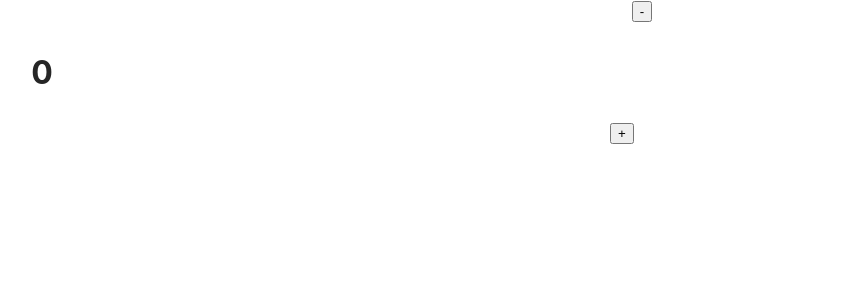
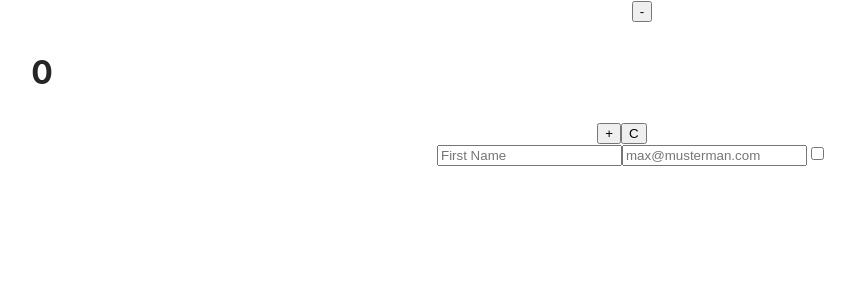
Before and after one commit to ocavli/meme-generator, a React (Create React App) app: page / in a window 1280 px wide. Shown: the top 300 px of the page, without its empty margins (8-863 px from the left). Built offline with nearby package versions, Linux system fonts and the light colour scheme.

Commit message:
add state

```diff
--- a/src/App.js
+++ b/src/App.js
@@ -3,6 +3,7 @@ import './App.css';
 import Navbar from "./components/Navbar"
 import Meme from './components/Meme';
 import Counter from './components/Counter';
+import Form from './components/Form';
 
 function App() {
   return (
@@ -11,6 +12,7 @@ function App() {
       <Meme/>
   **/}
       <Counter/>
+      <Form/>
 
     </div>
   );
--- a/src/components/Counter.js
+++ b/src/components/Counter.js
@@ -1,15 +1,36 @@
 import React from "react";
-import "../styles/Counter.css"
+import "../styles/Counter.css";
 
 function Counter(){
+
+    const [count,setCount] = React.useState(0);
+
+    function add(){
+        setCount(count+1)
+    }
+
+    function subtract(){
+        setCount(count-1)
+
+    }
+
+    function reset(){
+        setCount(0)
+
+    }
+
+
     return(
         <div>
-            <button className="counter--minus"> - </button>
+            <button onClick={subtract} className="counter--minus"> - </button>
             <div className="counter--count">
-                <h1>0</h1>
+                <h1>{count}</h1>
             </div>
-            <button className="counter--plus"> + </button>
+            <button onClick={add} className="counter--plus"> + </button>
+            <button onClick={reset} className="counter--res"> C </button>
+
         </div>
+
     )
 }
 
--- /dev/null
+++ b/src/components/Form.js
@@ -0,0 +1,51 @@
+import React from "react";
+
+function Form() {
+
+    const [firstName, setFirstName] = React.useState("");
+    const [email, setEmail] = React.useState("");
+    const [isComputer, setIsComputer] = React.useState(false);
+
+    function handleFirstName(event) {
+        setFirstName(event.target.value)
+    }
+
+    function handleEmail(event) {
+        setEmail(event.target.value)
+    }
+
+    function handleCheckbox(event) {
+        setIsComputer(event.target.checked)
+    }
+
+
+
+    return (
+        <form>
+            <input
+                type="text"
+                placeholder="First Name"
+                value={firstName}
+                onChange={handleFirstName}
+
+            />
+            <input
+                type="email"
+                placeholder="max@musterman.com"
+                value={email}
+                onChange={handleEmail}
+
+            />
+            <input
+                type="checkbox"
+                placeholder="max@musterman.com"
+                checked={isComputer}
+                onChange={handleCheckbox}
+
+            />
+        </form>
+    )
+}
+
+
+export default Form;
```
